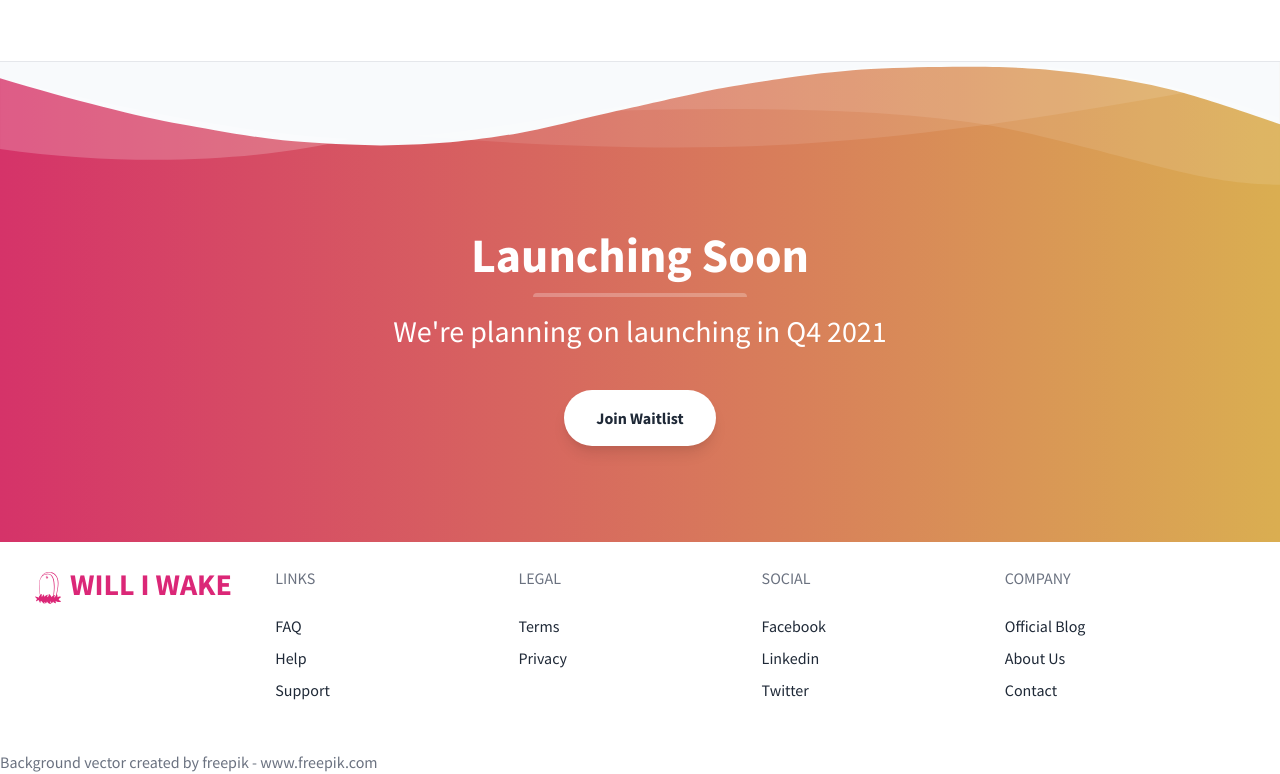
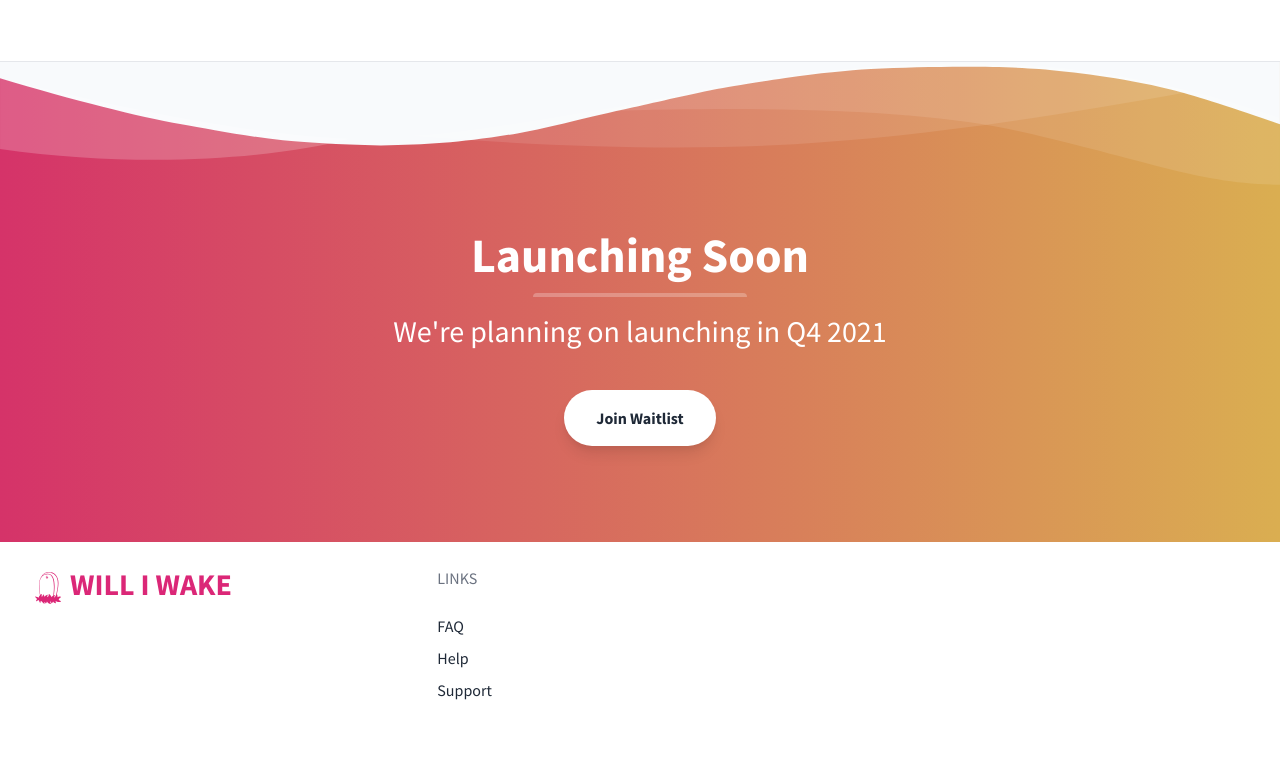
Before and after one commit to yuhonas/williwake.com, a plain HTML site: page index.html in a window 1280 px wide. Shown: the part 2259-3033 px from the top of the page. After the commit the page ends 3009 px from the top, so only its background shows below. Drawn offline with nearby package versions, Linux system fonts and the light colour scheme.

Commit message:
cleanup unused links

```diff
--- a/index.html
+++ b/index.html
@@ -494,7 +494,7 @@ the best of you lives on
             </ul>
           </div>
           <div class="flex-1">
-            <p class="uppercase text-gray-500 md:mb-6">Legal</p>
+            <!-- <p class="uppercase text-gray-500 md:mb-6">Legal</p>
             <ul class="list-reset mb-6">
               <li class="mt-2 inline-block mr-2 md:block md:mr-0">
                 <a href="#" class="no-underline hover:underline text-gray-800 hover:text-pink-500">Terms</a>
@@ -531,10 +531,9 @@ the best of you lives on
                 <a href="#" class="no-underline hover:underline text-gray-800 hover:text-pink-500">Contact</a>
               </li>
             </ul>
-          </div>
+          </div> -->
         </div>
       </div>
-      <a href="https://www.freepik.com/free-photos-vectors/background" class="text-gray-500">Background vector created by freepik - www.freepik.com</a>
     </footer>
     <!-- jQuery if you need it
   <script src="https://cdnjs.cloudflare.com/ajax/libs/jquery/3.3.1/jquery.min.js"></script>
```
